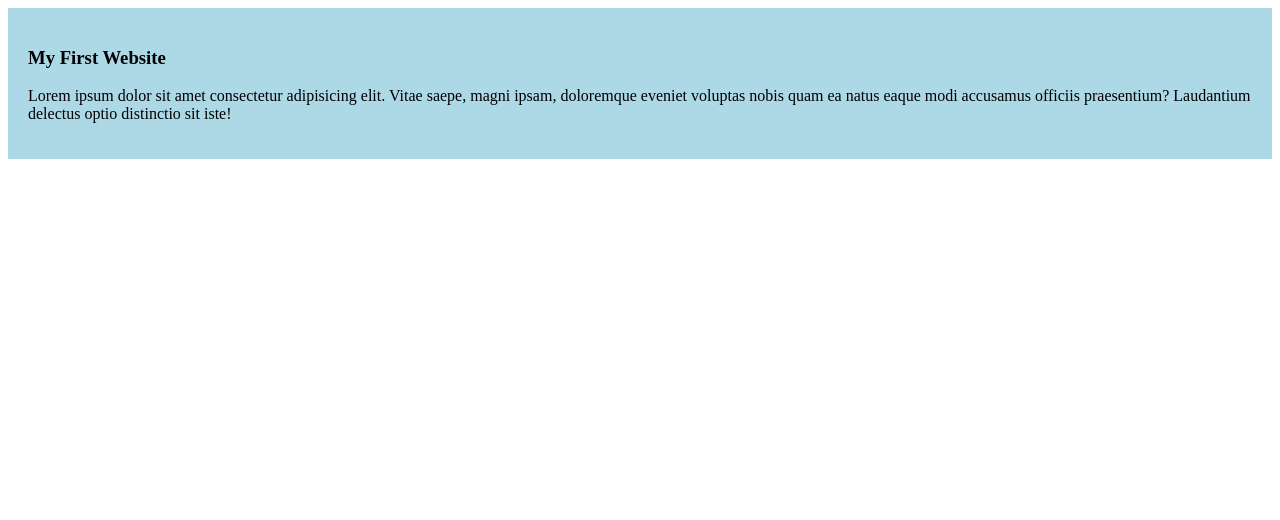
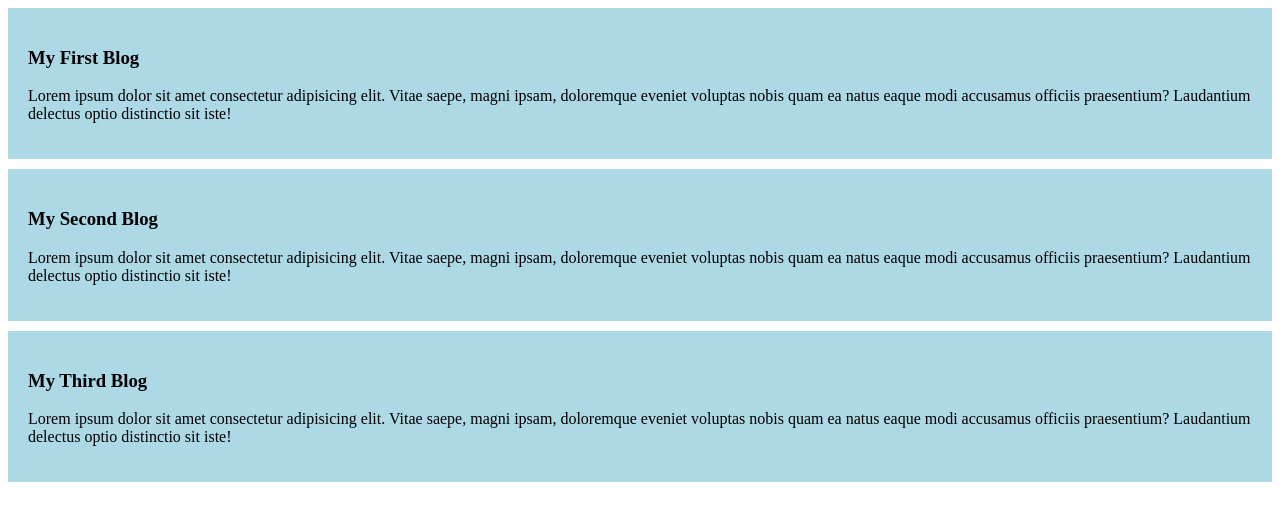
Before and after one commit to prosaju/my-simple-website, a plain HTML site: page index.html in a window 1280 px wide. Drawn offline with Linux system fonts and the light colour scheme.

Commit message:
added the second & third Blog

```diff
--- a/index.html
+++ b/index.html
@@ -8,7 +8,15 @@
 </head>
 <body>
     <div>
-        <h3>My First Website</h3>
+        <h3>My First Blog</h3>
+        <p>Lorem ipsum dolor sit amet consectetur adipisicing elit. Vitae saepe, magni ipsam, doloremque eveniet voluptas nobis quam ea natus eaque modi accusamus officiis praesentium? Laudantium delectus optio distinctio sit iste!</p>
+    </div>
+    <div>
+        <h3>My Second Blog</h3>
+        <p>Lorem ipsum dolor sit amet consectetur adipisicing elit. Vitae saepe, magni ipsam, doloremque eveniet voluptas nobis quam ea natus eaque modi accusamus officiis praesentium? Laudantium delectus optio distinctio sit iste!</p>
+    </div>
+    <div>
+        <h3>My Third Blog</h3>
         <p>Lorem ipsum dolor sit amet consectetur adipisicing elit. Vitae saepe, magni ipsam, doloremque eveniet voluptas nobis quam ea natus eaque modi accusamus officiis praesentium? Laudantium delectus optio distinctio sit iste!</p>
     </div>
 </body>
--- a/styles/style.css
+++ b/styles/style.css
@@ -1,4 +1,5 @@
 div{
     background-color: lightblue;
     padding: 20px;
+    margin-bottom: 10px;
 }
```
